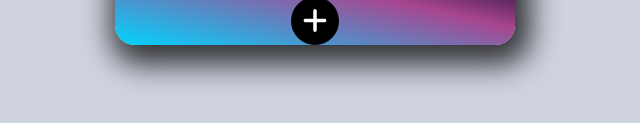
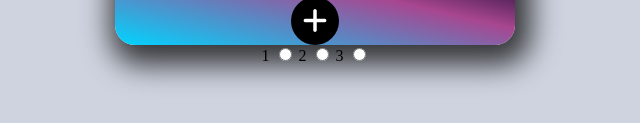
Before and after one commit to takeaways/back-to-the-basic, a plain HTML site: page ch3/shopping.html in a window 1280 px wide. Shown: the part 591-714 px from the top of the page, 325-965 px from the left. Drawn offline with Linux system fonts and the light colour scheme.

Commit message:
test case

```diff
--- a/ch3/shopping.html
+++ b/ch3/shopping.html
@@ -19,5 +19,13 @@
         </button>
       </footer>
     </section>
+    <selection>
+      <label>1 <input type="radio" name="helo" /></label>
+      <label>2 <input type="radio" name="helo" /></label>
+      <label>3 <input type="radio" name="helo" /></label>
+    </selection>
+    <script>
+      console.log('Test case');
+    </script>
   </body>
 </html>
```
